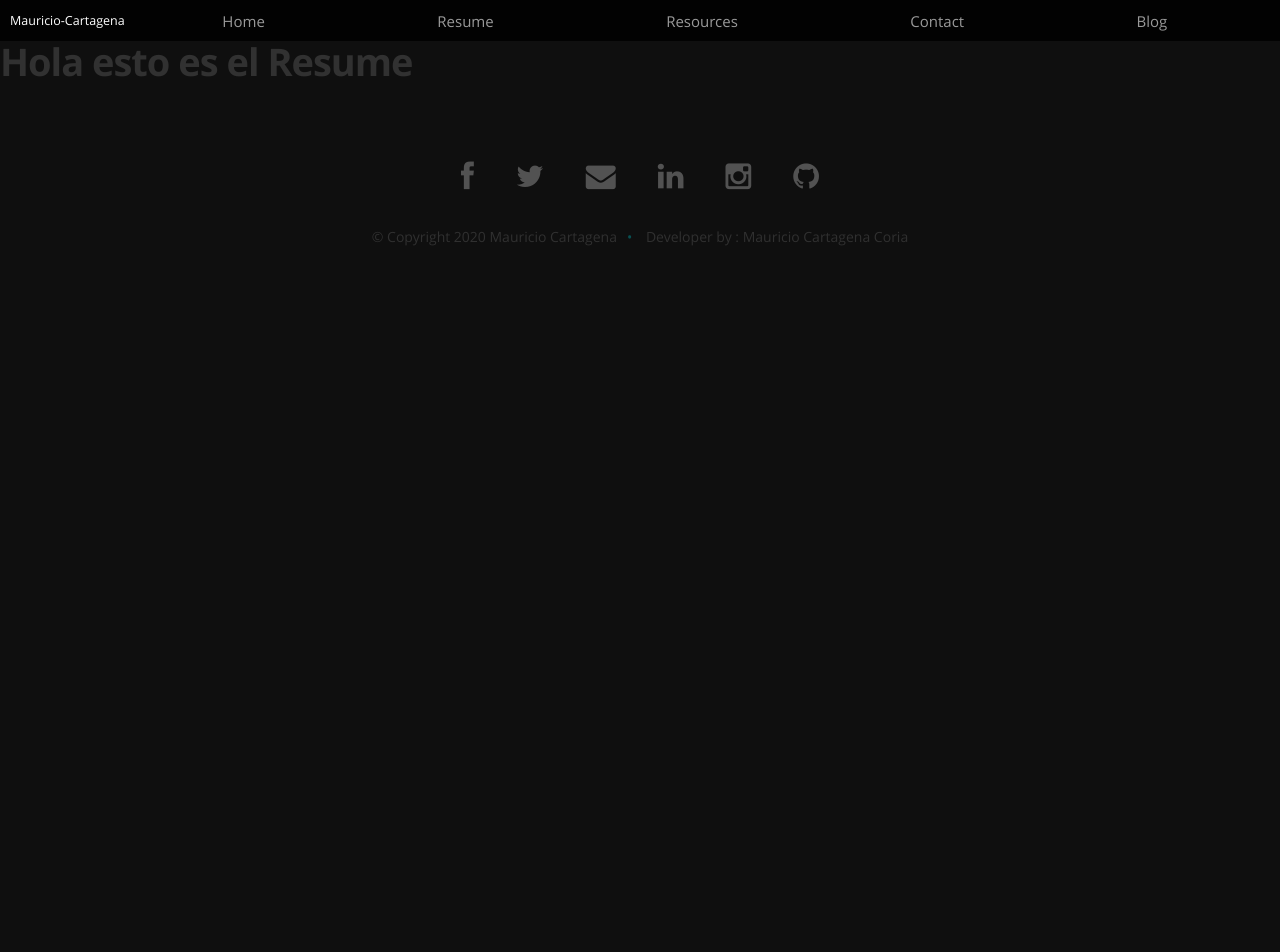
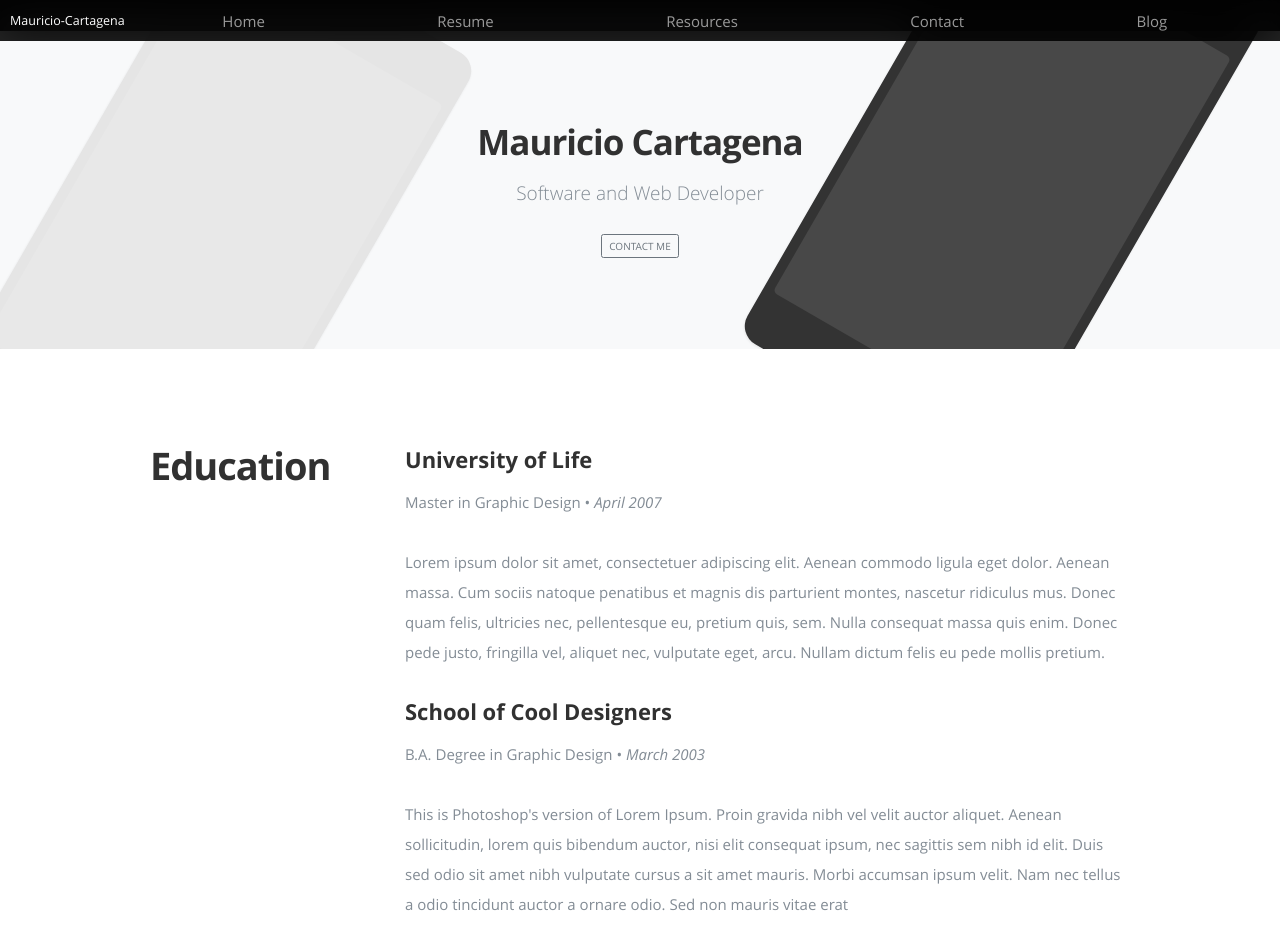
Before and after one commit to mauriciocartagena/my-perfil, a React (Create React App) app: page /resume in a window 1280 px wide. Shown: the top 952 px of the page. Before the commit the page ends 800 px from the top, so only its background shows below. Built offline with nearby package versions, Linux system fonts and the light colour scheme.

Commit message:
Agregando el resume

```diff
--- a/src/asset/styles/components/Biography.scss
+++ b/src/asset/styles/components/Biography.scss
@@ -3,6 +3,7 @@
     padding-top: 96px;
     padding-bottom: 66px;
     overflow: hidden;
+    margin-top: -1rem !important;
  }
 
  #about h2 {
--- /dev/null
+++ b/src/asset/styles/components/Carousel.scss
@@ -0,0 +1,7 @@
+.carousel{
+    // margin-top: -5rem !important;
+    margin-top: -1rem !important;
+    margin-right: 0rem !important;
+    margin-left: 0rem !important;
+
+}
--- /dev/null
+++ b/src/asset/styles/components/Resume.scss
@@ -0,0 +1,7 @@
+#resume {
+    background:#FFFFFF;
+    padding-top: 96px;
+    padding-bottom: 66px;
+    overflow: hidden;
+    margin-top: -1rem !important;
+ }
--- a/src/components/Biography.jsx
+++ b/src/components/Biography.jsx
@@ -24,11 +24,9 @@ const Biography = () =>(
 
                     I love music for that reason as I am developing I am listening to music.
 
-    <br/>
-                    The only way to do a great job is love what you do
+                    <br/>
+                    </p>
 
-
-                    </p>
                     <div className="row">
                         <div className="columns contact-details">
                             <h2>Contact </h2>
@@ -43,7 +41,13 @@ const Biography = () =>(
                         </div>
 
                     </div>
-
+                    <hr/>
+                    <h2>
+                        Steve Jobs
+                    </h2>
+                    <p className="lead font-weight-normal">
+                        The only way to do a great job is love what you do
+                    </p>
                 </div>
             </div>
         </section>
--- a/src/components/Carousel.jsx
+++ b/src/components/Carousel.jsx
@@ -1,8 +1,8 @@
 import React from 'react';
-
+import '../asset/styles/components/Carousel.scss';
 const Carousel = () =>(
     <React.Fragment>
-        <div className="position-relative overflow-hidden p-3 p-md-5 m-md-3 text-center bg-light">
+        <div className="position-relative overflow-hidden p-3 p-md-5 m-md-3 text-center bg-light carousel">
             <div className="col-md-5 p-lg-5 mx-auto my-5">
                 <h1 className="display-4 font-weight-normal">Mauricio Cartagena</h1>
                 <p className="lead font-weight-normal">Software and Web Developer</p>
--- a/src/containers/Blog.jsx
+++ b/src/containers/Blog.jsx
@@ -1,8 +1,9 @@
-import React from 'react';
-
+import React    from 'react';
+import Carousel from '../components/Carousel';
 const Blog = () => (
     <React.Fragment>
-    <h1>Hola esto es el blog</h1>
+        <Carousel/>
+        <h1>Hola esto es el blog</h1>
 </React.Fragment>
 );
 
--- a/src/containers/Contact.jsx
+++ b/src/containers/Contact.jsx
@@ -1,8 +1,10 @@
-import React from 'react';
+import React    from 'react';
+import Carousel from '../components/Carousel';
 
 const Contact = () => (
     <React.Fragment>
-    <h1>Hola esto es el Contact</h1>
+        <Carousel/>
+        <h1>Hola esto es el Contact</h1>
 </React.Fragment>
 );
 
--- a/src/containers/NotFound.jsx
+++ b/src/containers/NotFound.jsx
@@ -1,9 +1,11 @@
 import React     from "react";
+import Carousel  from '../components/Carousel';
 import PlusPhoto from "../asset/static/404.png";
 import '../asset/styles/components/NotFound.scss';
 
 const NotFound = () => (
   <React.Fragment>
+    <Carousel/>
     <div className="container">
       <div className="col-12">
           <div className="detail-shot loaded" data-screenshot_id="2312667" data-img-src={PlusPhoto}>
--- a/src/containers/Resources.jsx
+++ b/src/containers/Resources.jsx
@@ -1,9 +1,10 @@
-import React from 'react';
-
+import React    from 'react';
+import Carousel from '../components/Carousel';
 
 const Resources = () => (
     <React.Fragment>
-    <h1>Hola esto es el Resources</h1>
+        <Carousel/>
+        <h1>Hola esto es el Resources</h1>
 </React.Fragment>
 );
 
--- a/src/containers/Resume.jsx
+++ b/src/containers/Resume.jsx
@@ -1,8 +1,140 @@
-import React from 'react';
+import React                 from 'react';
+import Carousel              from '../components/Carousel';
+import '../asset/styles/components/Resume.scss'
 
 const Resume = () => (
     <React.Fragment>
-    <h1>Hola esto es el Resume</h1>
+        <Carousel/>
+        <section id="resume">
+            <div className="row education">
+
+            <div className="three columns header-col">
+                <h1><span>Education</span></h1>
+            </div>
+
+            <div className="nine columns main-col">
+
+                <div className="row item">
+
+                    <div className="twelve columns">
+
+                        <h3>University of Life</h3>
+                        <p className="info">Master in Graphic Design <span>&bull;</span> <em className="date">April 2007</em></p>
+
+                        <p>
+                        Lorem ipsum dolor sit amet, consectetuer adipiscing elit. Aenean commodo ligula eget dolor. Aenean massa.
+                        Cum sociis natoque penatibus et magnis dis parturient montes, nascetur ridiculus mus. Donec quam felis,
+                        ultricies nec, pellentesque eu, pretium quis, sem. Nulla consequat massa quis enim.
+                        Donec pede justo, fringilla vel, aliquet nec, vulputate eget, arcu. Nullam dictum felis eu pede mollis pretium.
+                        </p>
+
+                    </div>
+
+                </div>
+
+                <div className="row item">
+
+                    <div className="twelve columns">
+
+                        <h3>School of Cool Designers</h3>
+                        <p className="info">B.A. Degree in Graphic Design <span>&bull;</span> <em className="date">March 2003</em></p>
+
+                        <p>
+                        This is Photoshop's version  of Lorem Ipsum. Proin gravida nibh vel velit auctor aliquet.
+                        Aenean sollicitudin, lorem quis bibendum auctor, nisi elit consequat ipsum, nec sagittis sem
+                        nibh id elit. Duis sed odio sit amet nibh vulputate cursus a sit amet mauris. Morbi accumsan
+                        ipsum velit. Nam nec tellus a odio tincidunt auctor a ornare odio. Sed non  mauris vitae erat
+                        </p>
+
+                    </div>
+
+                </div>
+
+            </div>
+
+            </div>
+
+
+
+            <div className="row work">
+
+            <div className="three columns header-col">
+                <h1><span>Work</span></h1>
+            </div>
+
+            <div className="nine columns main-col">
+
+                <div className="row item">
+
+                    <div className="twelve columns">
+
+                        <h3>Awesome Design Studio</h3>
+                        <p className="info">Senior UX Designer <span>&bull;</span> <em className="date">March 2010 - Present</em></p>
+
+                        <p>
+                        Lorem ipsum dolor sit amet, consectetuer adipiscing elit. Aenean commodo ligula eget dolor. Aenean massa.
+                        Cum sociis natoque penatibus et magnis dis parturient montes, nascetur ridiculus mus. Donec quam felis,
+                        ultricies nec, pellentesque eu, pretium quis, sem. Nulla consequat massa quis enim.
+                        Donec pede justo, fringilla vel, aliquet nec, vulputate eget, arcu. Nullam dictum felis eu pede mollis pretium.
+                        </p>
+
+                    </div>
+
+                </div>
+                <div className="row item">
+
+                    <div className="twelve columns">
+
+                        <h3>Super Cool Studio</h3>
+                        <p className="info">UX Designer <span>&bull;</span> <em className="date">March 2007 - February 2010</em></p>
+
+                        <p>
+                        This is Photoshop's version  of Lorem Ipsum. Proin gravida nibh vel velit auctor aliquet.
+                        Aenean sollicitudin, lorem quis bibendum auctor, nisi elit consequat ipsum, nec sagittis sem
+                        nibh id elit. Duis sed odio sit amet nibh vulputate cursus a sit amet mauris. Morbi accumsan
+                        ipsum velit. Nam nec tellus a odio tincidunt auctor a ornare odio. Sed non  mauris vitae erat
+                        </p>
+
+                    </div>
+
+                </div>
+
+            </div>
+            </div>
+
+
+            <div className="row skill">
+
+        <div className="three columns header-col">
+            <h1><span>Skills</span></h1>
+        </div>
+
+        <div className="nine columns main-col">
+
+            <p>Sed ut perspiciatis unde omnis iste natus error sit voluptatem accusantium doloremque laudantium, totam rem aperiam,
+            eaque ipsa quae ab illo inventore veritatis et quasi architecto beatae vitae dicta sunt explicabo. Nemo enim ipsam
+            voluptatem quia voluptas sit aspernatur aut odit aut fugit, sed quia consequuntur magni dolores eos qui ratione
+            voluptatem sequi nesciunt.
+            </p>
+
+                <div className="bars">
+
+                    <ul className="skills">
+                        <li><span className="bar-expand photoshop"></span><em>Photoshop</em></li>
+                    <li><span className="bar-expand illustrator"></span><em>Illustrator</em></li>
+                        <li><span className="bar-expand wordpress"></span><em>Wordpress</em></li>
+                        <li><span className="bar-expand css"></span><em>CSS</em></li>
+                        <li><span className="bar-expand html5"></span><em>HTML5</em></li>
+                    <li><span className="bar-expand jquery"></span><em>jQuery</em></li>
+                    </ul>
+
+                </div>
+
+            </div>
+
+        </div>
+
+        </section>
 </React.Fragment>
 );
 
```
Also changed, not shown: src/components/Footer.jsx (+14 -14 lines).
